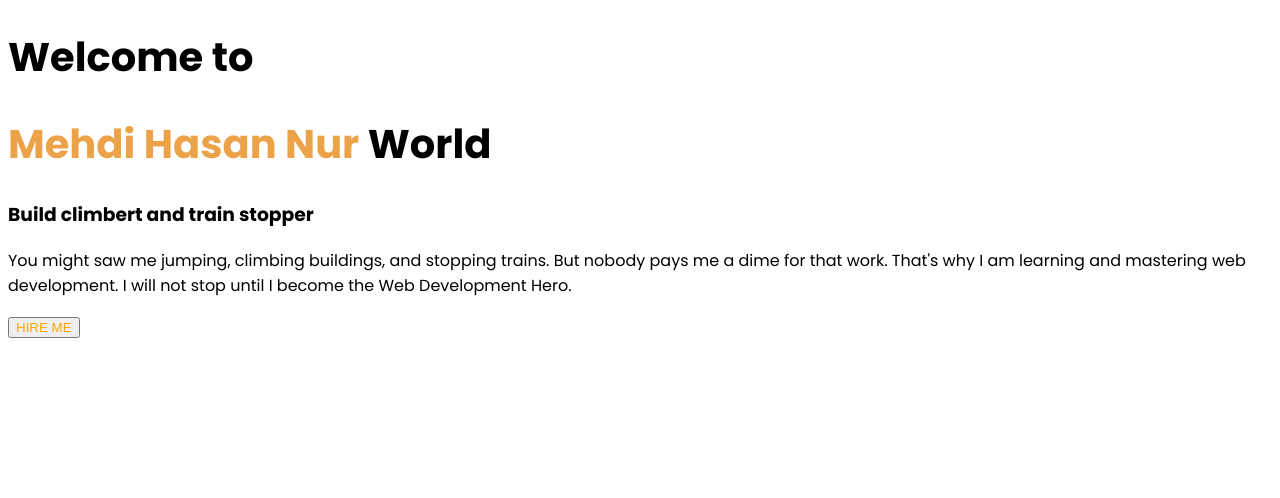
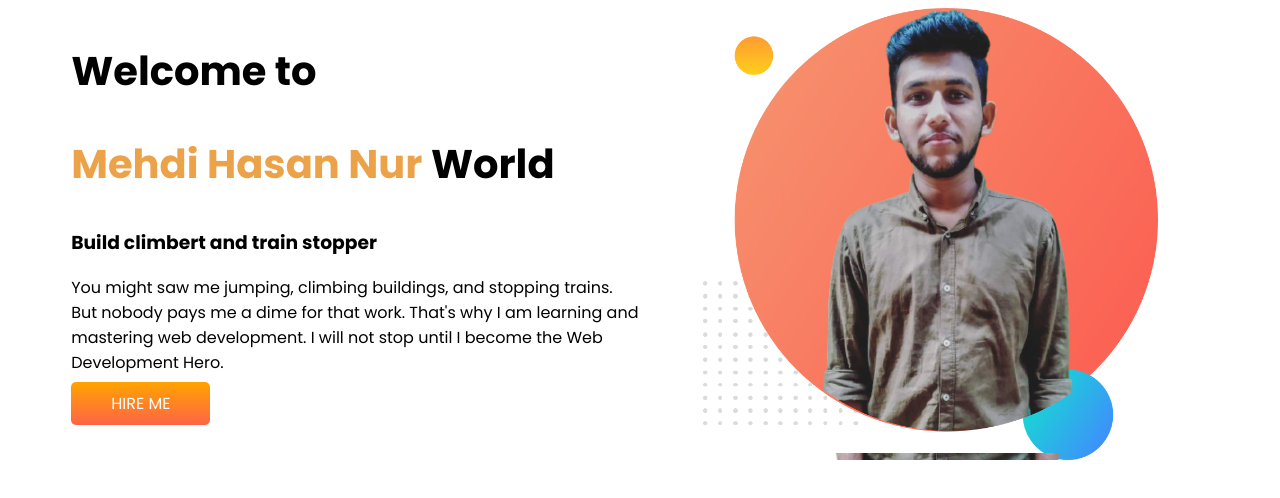
Before and after one commit to mehedinur/Protfolio-repository, a plain HTML site: page index.html in a window 1280 px wide. Drawn offline with Linux system fonts and the light colour scheme.

Commit message:
added some html and css

```diff
--- a/index.html
+++ b/index.html
@@ -1,5 +1,6 @@
 <!DOCTYPE html>
 <html lang="en">
+
 <head>
     <meta charset="UTF-8">
     <meta http-equiv="X-UA-Compatible" content="IE=edge">
@@ -7,14 +8,28 @@
     <title>My-protfolio</title>
     <link rel="preconnect" href="https://fonts.googleapis.com">
     <link rel="preconnect" href="https://fonts.gstatic.com" crossorigin>
-    <link href="https://fonts.googleapis.com/css2?family=Poppins:wght@100;300;400;500;600;700&display=swap" rel="stylesheet">
+    <link href="https://fonts.googleapis.com/css2?family=Poppins:wght@100;300;400;500;600;700&display=swap"
+        rel="stylesheet">
     <link rel="stylesheet" href="style.css">
 </head>
+
 <body>
-    <h1> Welcome to</h1>
-    <h1><span class="orange-color">Mehdi Hasan Nur</span> World</h1>
-    <h3>Build climbert and train stopper</h3>
-    <p>You might saw me jumping, climbing buildings, and stopping trains. But nobody pays me a dime for that work. That's why I am learning and mastering web development. I will not stop until I become the Web Development Hero.</p>
-    <button>HIRE ME</button>
+    <section>
+        <div class="half-width">
+            <h1> Welcome to</h1>
+            <h1><span class="orange-color">Mehdi Hasan Nur</span> World</h1>
+            <h3>Build climbert and train stopper</h3>
+            <p>You might saw me jumping, climbing buildings, and stopping trains. But nobody pays me a dime for that
+                work.
+                That's why I am learning and mastering web development. I will not stop until I become the Web
+                Development
+                Hero.</p>
+            <a class="link-button" href="https://www.linkedin.com/in/mehedi-hasan-a5b4bb19b" target="_blank">HIRE ME</a>
+        </div>
+        <div class="half-width">
+            <img src="images/my-portfolio.png" alt="a picture">
+        </div>
+    </section>
 </body>
+
 </html>
--- a/style.css
+++ b/style.css
@@ -10,6 +10,25 @@ h1{
     color: rgb(236, 162, 72);
 }
 
-button{
-    color: orange;
+section{
+    display: flex;
 }
+
+.half-width{
+    width: 50%;
+    padding-left: 5%;
+}
+
+.half-width img{
+    width: 80%;
+}
+
+.link-button{
+    text-decoration: none;
+    background-image: linear-gradient(orange, tomato);
+    padding: 10px 40px;
+    color: white;
+    font-weight: 700px;
+    border-radius: 5px;
+
+}
```
